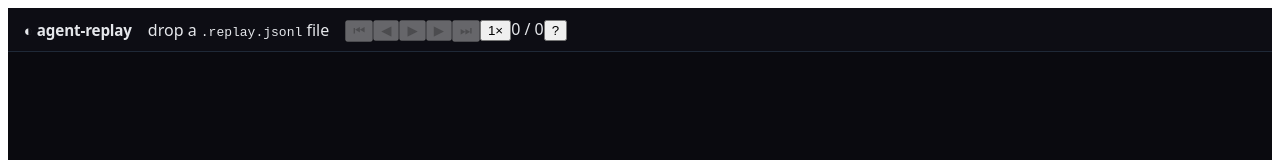
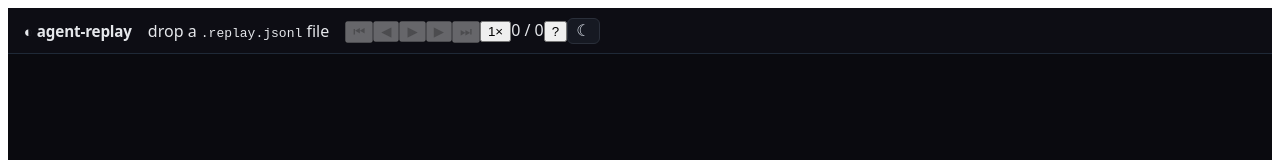
Before and after one commit to 10xdev4u-alt/agent-replay, a React (Vite) app in the folder packages/viewer/: page / in a window 1280 px wide. Shown: the top 160 px of the page. Built offline with nearby package versions, Linux system fonts and the light colour scheme.

Commit message:
feat(viewer): add dark light theme toggle

```diff
--- a/packages/viewer/src/App.module.css
+++ b/packages/viewer/src/App.module.css
@@ -130,3 +130,31 @@ input[type="text"] {
   background: #1a1a24; border: 1px solid #2a2a38; color: #e5e7eb;
   padding: 0.3rem 0.6rem; border-radius: 6px; font-size: 0.8rem; width: 240px;
 }
+
+/* Theme tokens — dark (default) */
+.theme-dark {
+  --ar-bg: #0a0a0f;
+  --ar-surface: #131320;
+  --ar-border: #2a2a3a;
+  --ar-text: #e4e4e7;
+  --ar-muted: #71717a;
+}
+.theme-light {
+  --ar-bg: #fafafa;
+  --ar-surface: #ffffff;
+  --ar-border: #e4e4e7;
+  --ar-text: #18181b;
+  --ar-muted: #71717a;
+}
+
+.themeBtn {
+  background: transparent;
+  border: 1px solid var(--ar-border);
+  color: var(--ar-text);
+  border-radius: 6px;
+  padding: 4px 8px;
+  cursor: pointer;
+  font-size: 14px;
+  line-height: 1;
+}
+.themeBtn:hover { opacity: 0.8; }
--- a/packages/viewer/src/App.tsx
+++ b/packages/viewer/src/App.tsx
@@ -7,6 +7,7 @@
 import { useState, useCallback } from "react";
 import { useRecording, type RecordingSource } from "./hooks/useRecording.js";
 import { usePlayer } from "./hooks/usePlayer.js";
+import { useTheme } from "./hooks/useTheme.js";
 import { Timeline } from "./components/Timeline.js";
 import { Conversation } from "./components/Conversation.js";
 import { EventInspector } from "./components/EventInspector.js";
@@ -14,6 +15,7 @@ import { StatsPanel } from "./components/StatsPanel.js";
 import { FilterBar } from "./components/FilterBar.js";
 import { SpanTree } from "./components/SpanTree.js";
 import { KeyboardHelp } from "./components/KeyboardHelp.js";
+import { ThemeToggle } from "./components/ThemeToggle.js";
 import { summarize } from "@agent-replay/core";
 import type { AgentEvent, EventKind } from "@agent-replay/core";
 import styles from "./App.module.css";
@@ -27,6 +29,7 @@ export default function App() {
   const [query, setQuery] = useState("");
   const [activeKinds, setActiveKinds] = useState<Set<EventKind>>(new Set());
   const [showHelp, setShowHelp] = useState(false);
+  useTheme();
 
   const visibleEvents: readonly AgentEvent[] =
     query || activeKinds.size
@@ -83,6 +86,7 @@ export default function App() {
           <button onClick={() => setSpeed(speed >= 4 ? 0.25 : speed * 2)} title="speed (+/-)" className={styles.speed}>{speed}×</button>
           <span className={styles.counter}>{cursor} / {events.length}</span>
           <button onClick={() => setShowHelp((v) => !v)} title="keyboard shortcuts (?)" className={styles.help}>?</button>
+          <ThemeToggle />
         </div>
       </header>
 
--- /dev/null
+++ b/packages/viewer/src/components/ThemeToggle.module.css
@@ -0,0 +1,22 @@
+.toggle {
+  display: inline-flex;
+  align-items: center;
+  gap: 0.25rem;
+  padding: 0.25rem 0.5rem;
+  border: 1px solid var(--ar-border, #2a2f3a);
+  border-radius: 6px;
+  background: var(--ar-surface, #161922);
+  color: var(--ar-text, #e2e8f0);
+  cursor: pointer;
+  font-size: 0.85rem;
+  transition: background 0.15s, border-color 0.15s;
+}
+
+.toggle:hover {
+  background: var(--ar-surface-hover, #1f2430);
+}
+
+.icon {
+  font-size: 1rem;
+  line-height: 1;
+}
--- /dev/null
+++ b/packages/viewer/src/components/ThemeToggle.tsx
@@ -0,0 +1,40 @@
+/**
+ * ThemeToggle — fluid dark/light switch with system-preference detection.
+ *
+ * Persists choice to localStorage. Respects `prefers-color-scheme` on first
+ * visit. No flash: the theme is applied before React mounts (see index.html).
+ */
+import { useEffect, useState } from "react";
+import styles from "./ThemeToggle.module.css";
+
+type Theme = "light" | "dark";
+const KEY = "agent-replay-theme";
+
+function getInitial(): Theme {
+  if (typeof window === "undefined") return "dark";
+  const saved = localStorage.getItem(KEY) as Theme | null;
+  if (saved === "light" || saved === "dark") return saved;
+  return window.matchMedia("(prefers-color-scheme: light)").matches ? "light" : "dark";
+}
+
+export function ThemeToggle() {
+  const [theme, setTheme] = useState<Theme>(getInitial);
+
+  useEffect(() => {
+    document.documentElement.setAttribute("data-theme", theme);
+    localStorage.setItem(KEY, theme);
+  }, [theme]);
+
+  const toggle = () => setTheme((t) => (t === "dark" ? "light" : "dark"));
+
+  return (
+    <button
+      className={styles.toggle}
+      onClick={toggle}
+      title={`switch to ${theme === "dark" ? "light" : "dark"} mode`}
+      aria-label="toggle theme"
+    >
+      <span className={styles.icon}>{theme === "dark" ? "☀" : "☾"}</span>
+    </button>
+  );
+}
--- /dev/null
+++ b/packages/viewer/src/hooks/useTheme.ts
@@ -0,0 +1,36 @@
+/**
+ * useTheme — dark/light theme with localStorage persistence.
+ *
+ * Applies a `data-theme` attribute on <html> so CSS variables flip. Defaults
+ * to dark (the viewer's native look) and remembers the user's choice across
+ * sessions.
+ */
+import { useEffect, useState } from "react";
+
+export type Theme = "dark" | "light";
+
+const STORAGE_KEY = "agent-replay-theme";
+
+function readInitial(): Theme {
+  if (typeof window === "undefined") return "dark";
+  const stored = window.localStorage.getItem(STORAGE_KEY);
+  return stored === "light" || stored === "dark" ? stored : "dark";
+}
+
+export function useTheme(): {
+  theme: Theme;
+  toggle: () => void;
+  setTheme: (t: Theme) => void;
+} {
+  const [theme, setThemeState] = useState<Theme>(readInitial);
+
+  useEffect(() => {
+    document.documentElement.setAttribute("data-theme", theme);
+    window.localStorage.setItem(STORAGE_KEY, theme);
+  }, [theme]);
+
+  const toggle = () => setThemeState((t) => (t === "dark" ? "light" : "dark"));
+  const setTheme = (t: Theme) => setThemeState(t);
+
+  return { theme, toggle, setTheme };
+}
```
